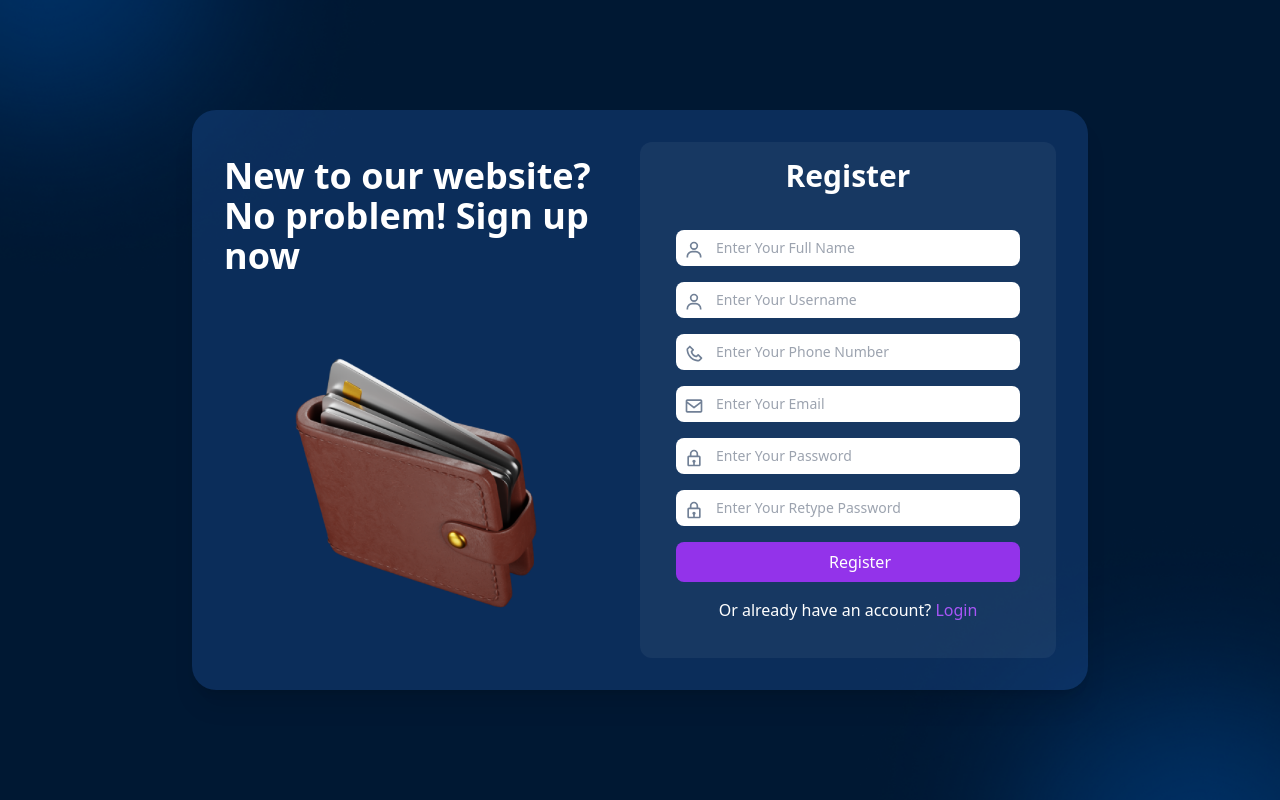
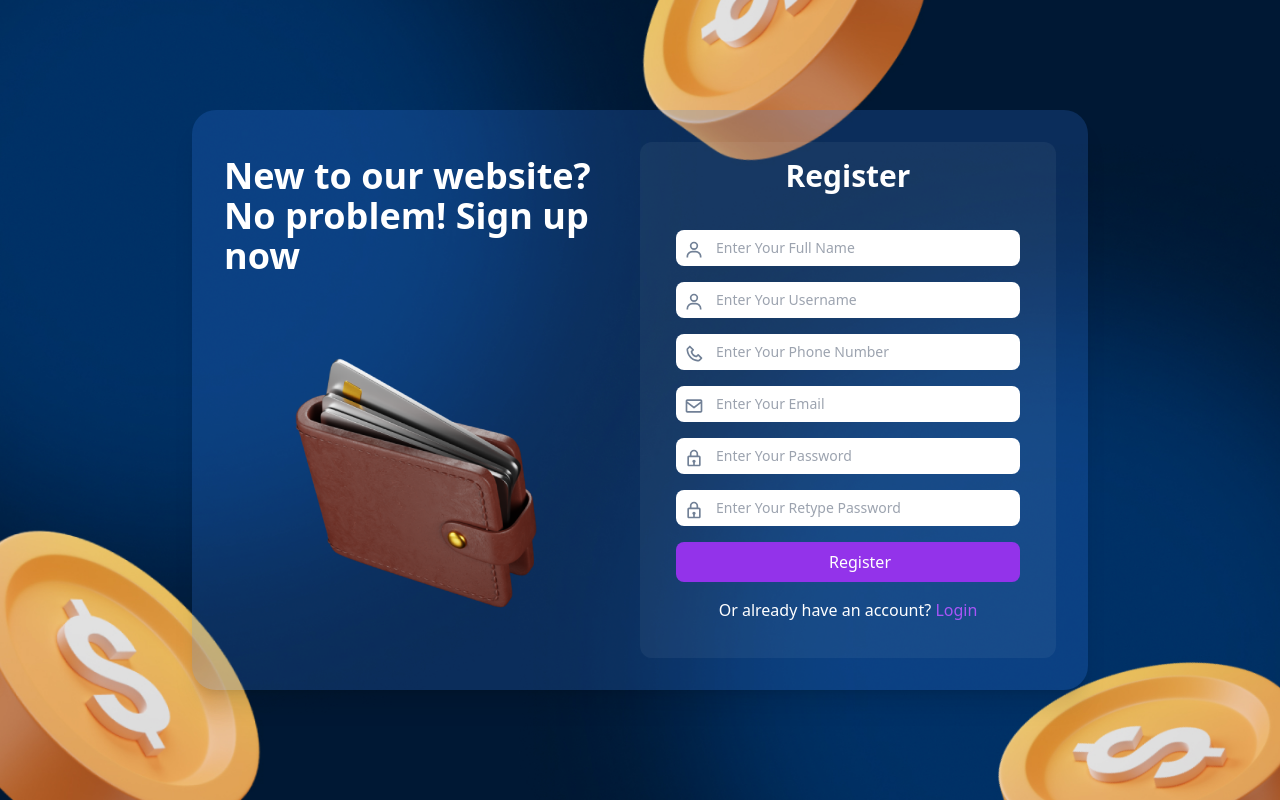
Before and after one commit to Froxayn123/FinTrax, a React (Vite) app: page /Register in a window 1280 px wide. Built offline with nearby package versions, Linux system fonts and the light colour scheme; the HTML template or start-up script is replaced by a standard one.

Commit message:
Update Register.jsx

```diff
--- a/src/pages/Register.jsx
+++ b/src/pages/Register.jsx
@@ -22,7 +22,7 @@
   };
   return (
     <>
-    <div className="min-h-screen flex items-center justify-center bg-cover bg-center" style={{ backgroundImage: `url("Bg_Register.png")` }}>
+    <div className="min-h-screen flex items-center justify-center bg-cover bg-center" style={{ backgroundImage: `url("BGLogin.jpg")` }}>
     <div className="max-w-4xl w-full p-8 bg-blue-500 bg-opacity-20 shadow-xl rounded-3xl flex items-center">
       <div className="flex-1 pr-8 top-0">
         <h2 className="text-4xl text-white font-bold mb-16 mr-1">New to our website?
```
